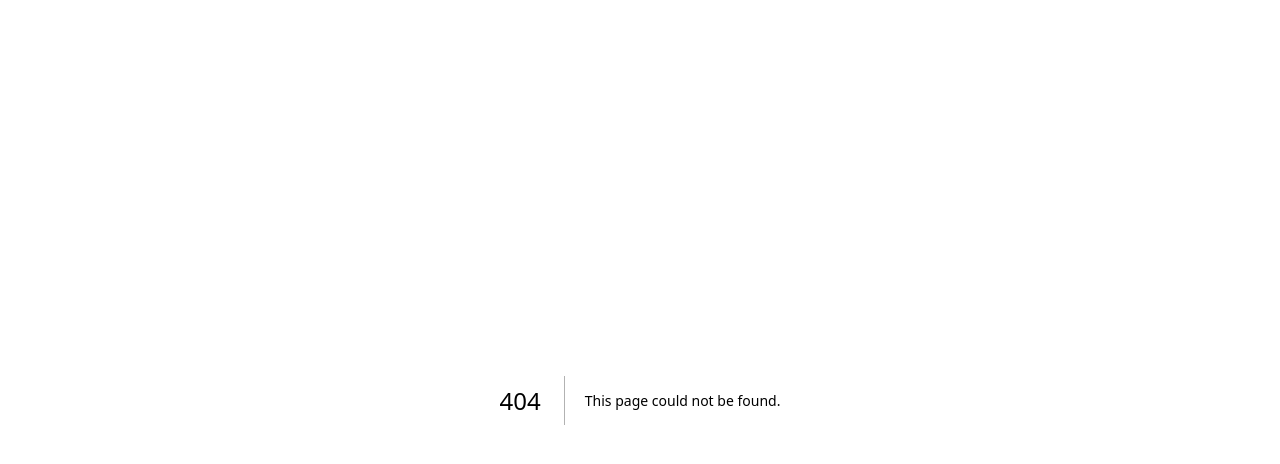
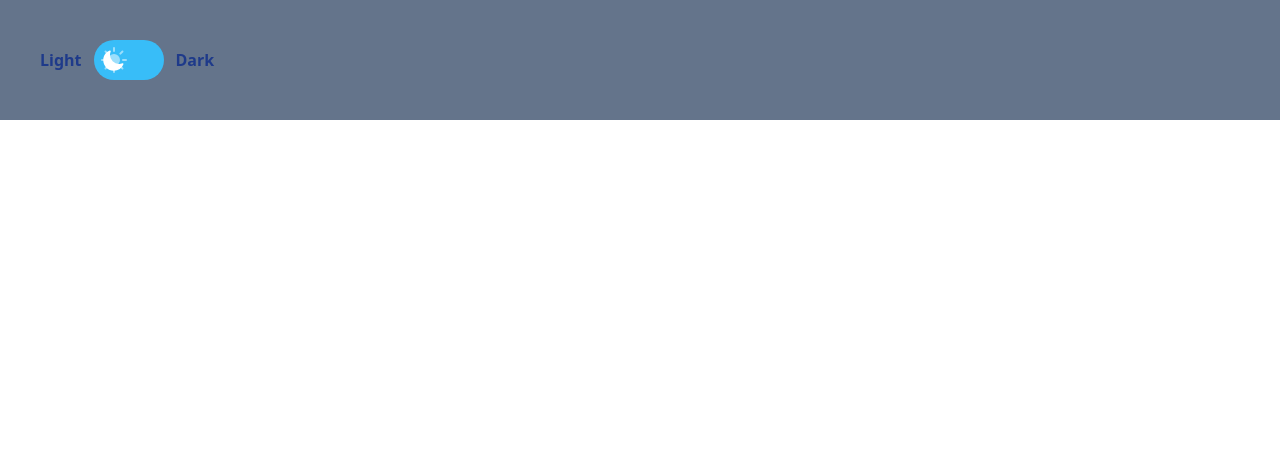
Before and after one commit to pugamuga/default-next-ts-app, a Next.js app: page /DarkModeToggle in a window 1280 px wide. Before the commit this address had no page. Shown: the top 464 px of the page. Built offline with nearby package versions, Linux system fonts and the light colour scheme; a web font is replaced by a local one.

Commit message:
making toggle

```diff
--- /dev/null
+++ b/components/SvgMoon.tsx
@@ -0,0 +1,21 @@
+import { motion ,AnimatePresence } from 'framer-motion';
+
+
+function SvgMoon({toggle:boolean}: any) {
+  return (
+    <svg
+      xmlns="http://www.w3.org/2000/svg"
+      viewBox="0 0 24 24"
+      fill="currentColor"
+      className="w-[24px] h-[24px] absolute top-[1px] text-white left-[7px]"
+    >
+      <path
+        fillRule="evenodd"
+        d="M9.528 1.718a.75.75 0 01.162.819A8.97 8.97 0 009 6a9 9 0 009 9 8.97 8.97 0 003.463-.69.75.75 0 01.981.98 10.503 10.503 0 01-9.694 6.46c-5.799 0-10.5-4.701-10.5-10.5 0-4.368 2.667-8.112 6.46-9.694a.75.75 0 01.818.162z"
+        clipRule="evenodd"
+      />
+    </svg>
+  );
+}
+
+export default SvgMoon;
--- /dev/null
+++ b/components/SvgSun.tsx
@@ -0,0 +1,16 @@
+import { motion, AnimatePresence } from "framer-motion";
+
+function SvgSun({ toggle: boolean }: any) {
+  return (
+    <motion.svg
+      xmlns="http://www.w3.org/2000/svg"
+      viewBox="0 0 24 24"
+      fill="currentColor"
+      className="w-8 h-8 text-white absolute left-[4px] top-[-4px] opacity-50"
+    >
+      <path d="M12 2.25a.75.75 0 01.75.75v2.25a.75.75 0 01-1.5 0V3a.75.75 0 01.75-.75zM7.5 12a4.5 4.5 0 119 0 4.5 4.5 0 01-9 0zM18.894 6.166a.75.75 0 00-1.06-1.06l-1.591 1.59a.75.75 0 101.06 1.061l1.591-1.59zM21.75 12a.75.75 0 01-.75.75h-2.25a.75.75 0 010-1.5H21a.75.75 0 01.75.75zM17.834 18.894a.75.75 0 001.06-1.06l-1.59-1.591a.75.75 0 10-1.061 1.06l1.59 1.591zM12 18a.75.75 0 01.75.75V21a.75.75 0 01-1.5 0v-2.25A.75.75 0 0112 18zM7.758 17.303a.75.75 0 00-1.061-1.06l-1.591 1.59a.75.75 0 001.06 1.061l1.591-1.59zM6 12a.75.75 0 01-.75.75H3a.75.75 0 010-1.5h2.25A.75.75 0 016 12zM6.697 7.757a.75.75 0 001.06-1.06l-1.59-1.591a.75.75 0 00-1.061 1.06l1.59 1.591z" />
+    </motion.svg>
+  );
+}
+
+export default SvgSun;
--- /dev/null
+++ b/pages/DarkModeToggle.tsx
@@ -0,0 +1,36 @@
+import * as React from "react";
+import { motion, AnimatePresence } from "framer-motion";
+import { useState } from "react";
+import SvgMoon from "../components/SvgMoon";
+import SvgSun from "../components/SvgSun";
+
+export default function DarkModeToggle(): JSX.Element {
+  const [toggle, setToggle] = useState<boolean>(false);
+  return (
+    <div className="p-10 flex flex-row items-center gap-x-3 bg-slate-500">
+      <h1 className={` font-extrabold text-blue-900`}>Light</h1>
+      <div
+        className={`h-[40px] w-[70px] rounded-full  ${
+          toggle ? "bg-slate-800" : "bg-sky-400"
+        } flex tr-300 items-center`}
+      >
+        <motion.div
+          onClick={() => {
+            setToggle((prev) => !prev);
+          }}
+          initial={{ x: 0 }}
+          animate={{ x: toggle ? 30 : 0 }}
+          className="w-6 h-6 cursor-pointer relative"
+        >
+          <AnimatePresence>
+            <SvgSun toggle={toggle}/>
+          </AnimatePresence>
+          <AnimatePresence>
+            <SvgMoon toggle={toggle}/>
+          </AnimatePresence>
+        </motion.div>
+      </div>
+      <h1 className={` font-extrabold text-blue-900`}>Dark</h1>
+    </div>
+  );
+}
```
